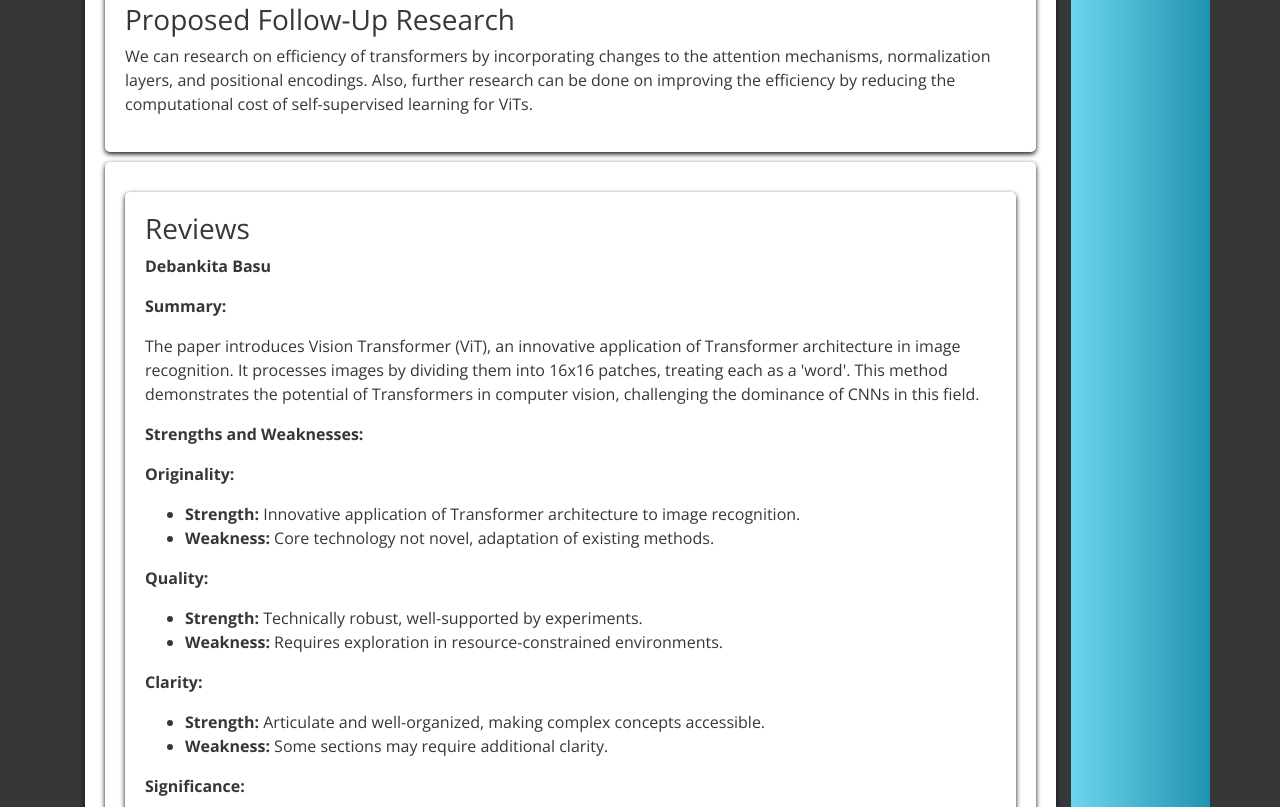
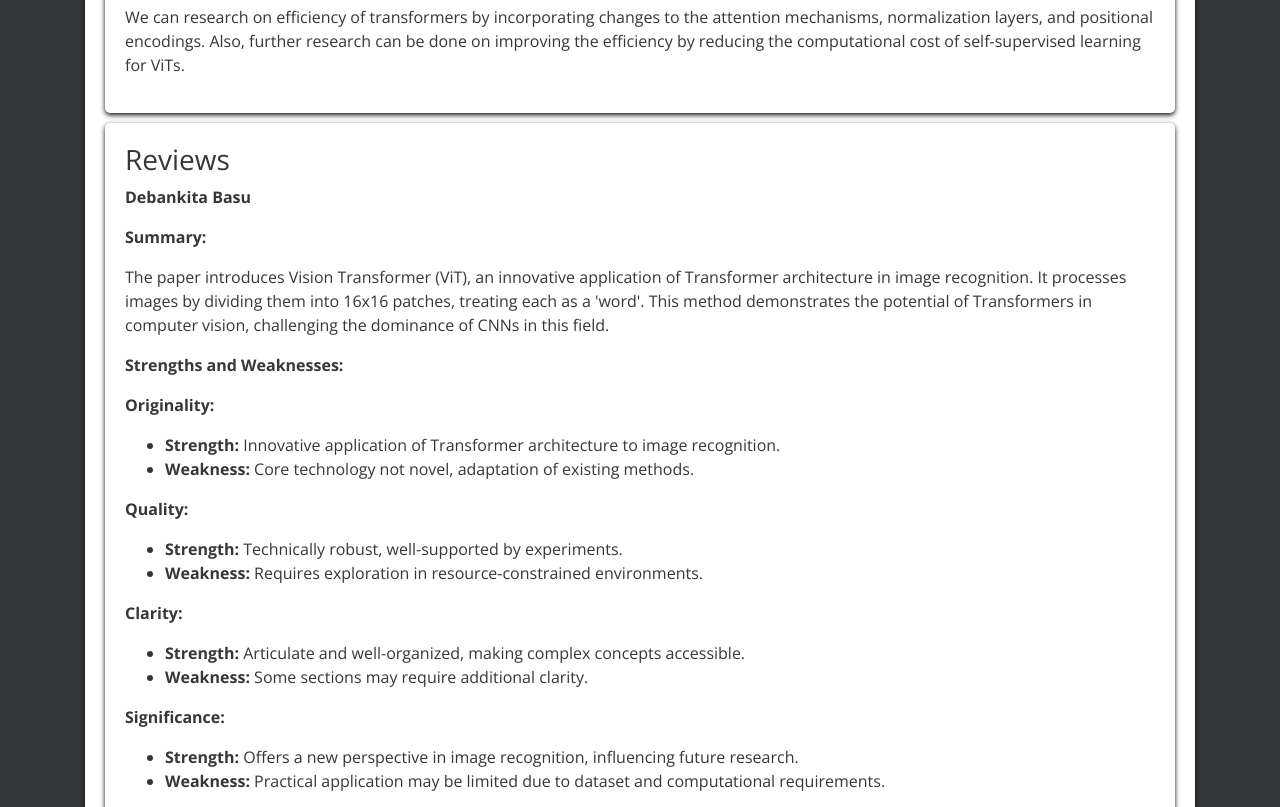
Before and after one commit to Debankita15/final-project-dl, a plain HTML site: page index.html in a window 1280 px wide. Shown: the part 4446-5253 px from the top of the page. Drawn offline with nearby package versions, Linux system fonts and the light colour scheme.

Commit message:
update changes

```diff
--- a/index.html
+++ b/index.html
@@ -195,7 +195,7 @@
 </div>
 
 <div id='review' class="content-section">
-  <div id='review' class="content-section">
+
     <h3>Reviews</h3>
      <p><strong>Debankita Basu</strong></p>
 
```
